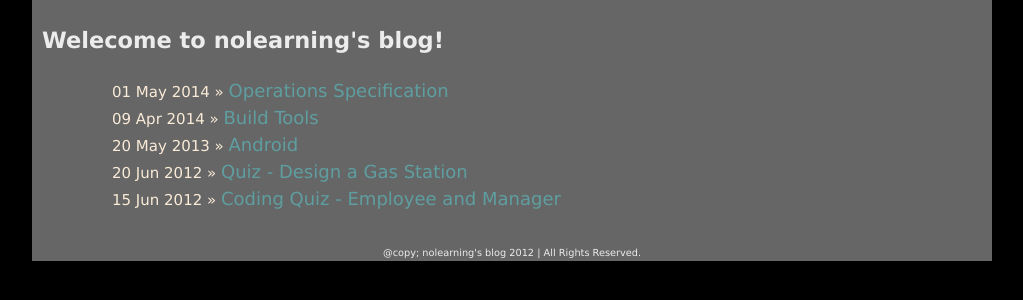
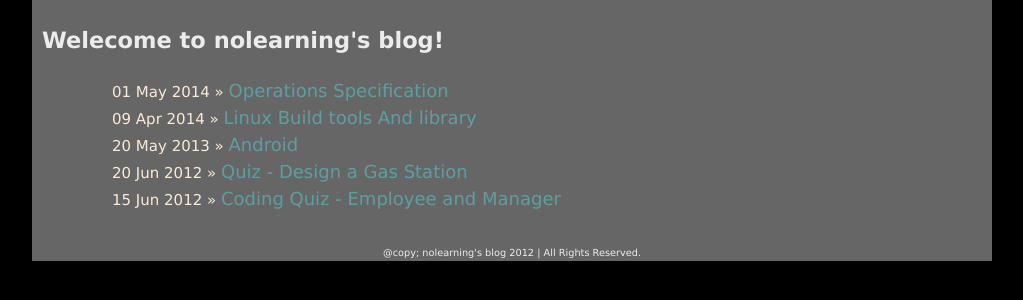
Before and after one commit to nolearning/d3pi.github.com, a Jekyll site: the page built from index.html, in a window 1280 px wide. Shown: the part 288-588 px from the top of the page, without its empty margins (128-1151 px from the left). Built offline with Jekyll 4.4.1, drawn with Linux system fonts in a browser that asks for light colours; Markdown is read by kramdown in place of the engine named in the settings.

Commit message:
Update 2014-04-09-build-tools.md

```diff
--- a/_posts/2014-04-09-build-tools.md
+++ b/_posts/2014-04-09-build-tools.md
@@ -1,3 +1,7 @@
+---
+layout: post
+title: Linux Build tools And library
+---
 this depend on some library：
 
 * binutils
```
